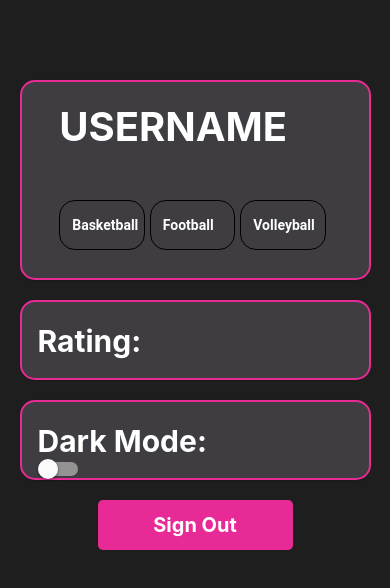
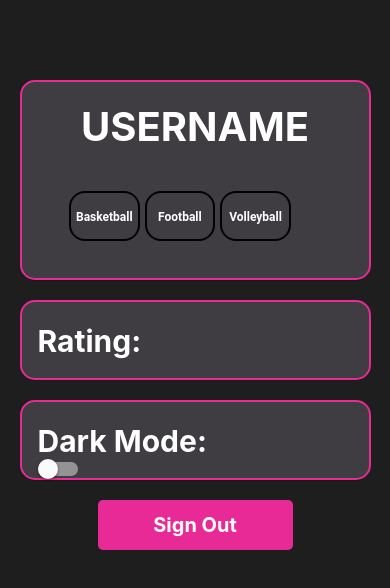
Before and after one commit to Kealen-Pillay/SportsHub, a React Native app: screen / in a window 390 px wide. Shown: the top 588 px of the page. Built offline with nearby package versions, Linux system fonts and the light colour scheme.

Commit message:
Fixed alignment of chips

```diff
--- a/components/screens/profilescreen/ProfileScreen.js
+++ b/components/screens/profilescreen/ProfileScreen.js
@@ -33,7 +33,7 @@ const ProfileScreen = () => {
               <Text style={styles.chipText}>Basketball</Text>
             </Chip>
             <Chip
-              mode="flat"
+              mode="outlined"
               selected={footballChipSelected}
               style={styles.chip}
               onPress={() => {
@@ -127,29 +127,34 @@ const styles = StyleSheet.create({
     justifyContent: "center",
   },
   usernameText: {
+    textAlign: "center",
     color: "white",
     fontWeight: "bold",
     fontSize: 40,
     marginTop: 20,
   },
+  chipContainer: {
+    flexDirection: "row",
+    flex: 1,
+    width: "90%",
+  },
   chip: {
-    borderWidth: 1,
+    borderWidth: 2,
     borderColor: "black",
     backgroundColor: colours.lightGrey,
     width: "80%",
     height: 50,
-    marginTop: 20,
+    marginTop: 40,
     marginRight: 5,
     flex: 1,
+    alignItems: "center",
+    justifyContent: "center",
   },
   chipText: {
+    textAlign: "center",
     color: "white",
     fontWeight: "bold",
-  },
-  chipContainer: {
-    flexDirection: "row",
-    flex: 1,
-    alignItems: "center",
+    fontSize: 12,
   },
   ratingCard: {
     backgroundColor: colours.lightGrey,
```
